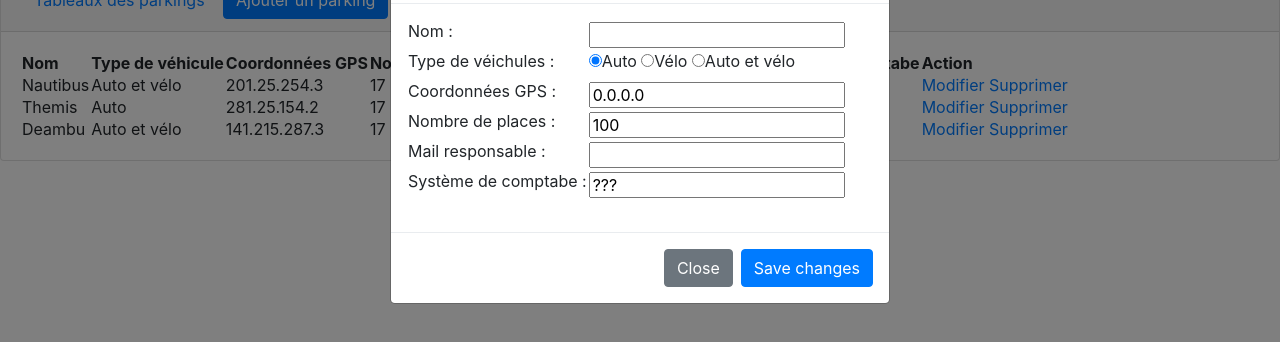
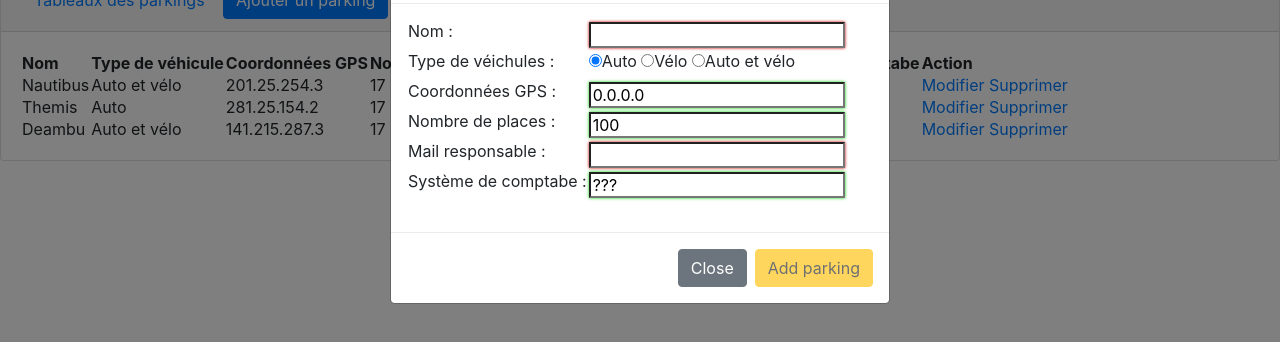
Before and after one commit to JennyNg943/IHMParking, a plain HTML site: page index.html in a window 1280 px wide. Both pictures are taken after a click on the button "Ajouter un parking". Shown: the part 88-430 px from the top of the page. Drawn offline with nearby package versions, Linux system fonts and the light colour scheme.

Commit message:
Véfirication champs

```diff
--- a/JS/script.js
+++ b/JS/script.js
@@ -1,4 +1,5 @@
 function delParking(park){
+
         var item = document.getElementById(park);
         item.parentNode.removeChild(item);
       }
@@ -19,6 +20,8 @@ function delParking(park){
         var parkPlace = document.getElementById(p).value;
         var parkMail = document.getElementById(m).value;
         var parkCompt = document.getElementById(c).value;
+
+
 
         var park = document.createElement('tr');
         park.setAttribute('id', parkName);
@@ -120,3 +123,62 @@ function delParking(park){
         park.querySelector('#mail').innerHTML = parkMail;
         park.querySelector('#compt').innerHTML = parkCompt;
       }
+
+      function verifEntree(n, g, p, m, c){
+        var parkName = document.getElementById(n).value;
+        var parkGPS = document.getElementById(g).value;
+        var parkPlace = document.getElementById(p).value;
+        var parkMail = document.getElementById(m).value;
+        var parkCompt = document.getElementById(c).value;
+        var na = false, gp = false, pl = false, ma = false, co = false;
+
+        if(!(/^[a-zA-Z()]+$/.test(parkName))){
+            document.getElementById(n).setAttribute('class', 'inputParkingFalse');
+            na = false;
+        } else{
+            document.getElementById(n).setAttribute('class', 'inputParkingTrue');
+            na = true;
+        }
+
+        if(/^[a-zA-Z()]+$/.test(parkGPS) || parkGPS == ""){
+            document.getElementById(g).setAttribute('class', 'inputParkingFalse');
+            gp = false;
+        } else {
+            document.getElementById(g).setAttribute('class', 'inputParkingTrue');
+            gp = true;
+        }
+
+        if(/^[a-zA-Z()]+$/.test(parkPlace) || parkPlace == ""){
+            document.getElementById(p).setAttribute('class', 'inputParkingFalse');
+            pl = false;
+        } else {
+            document.getElementById(p).setAttribute('class', 'inputParkingTrue');
+            pl = true;
+        }
+
+        if(!(/^[a-zA-Z()@.]+$/.test(parkMail)) || !(parkMail.includes('@')) || !(parkMail.includes('.'))){
+            document.getElementById(m).setAttribute('class', 'inputParkingFalse');
+            ma = false;
+        } else {
+            document.getElementById(m).setAttribute('class', 'inputParkingTrue');
+            ma = true;
+        }
+
+        if(parkCompt == ""){
+            document.getElementById(c).setAttribute('class', 'inputParkingFalse');
+            co = false;
+        } else {
+            document.getElementById(c).setAttribute('class', 'inputParkingTrue');
+            co = true;
+        }
+
+        if(na && gp && pl && ma && co){
+            document.getElementById('btnAddPark').setAttribute('class', 'btn btn-success');
+            document.getElementById('btnAddPark').disabled = false;
+        } else {
+            document.getElementById('btnAddPark').setAttribute('class', 'btn btn-warning');
+            document.getElementById('btnAddPark').disabled = true;
+
+        }
+
+      }
--- a/index.html
+++ b/index.html
@@ -1,12 +1,13 @@
 <html>
   <head>
     <meta http-equiv="Content-Type" content="text/html; charset=UTF-8" />
+    <link rel="stylesheet" href="style/style.css">
+
     <link rel="stylesheet" href="https://maxcdn.bootstrapcdn.com/bootstrap/4.0.0/css/bootstrap.min.css" integrity="sha384-Gn5384xqQ1aoWXA+058RXPxPg6fy4IWvTNh0E263XmFcJlSAwiGgFAW/dAiS6JXm" crossorigin="anonymous">
     <script src="https://code.jquery.com/jquery-3.2.1.slim.min.js" integrity="sha384-KJ3o2DKtIkvYIK3UENzmM7KCkRr/rE9/Qpg6aAZGJwFDMVNA/GpGFF93hXpG5KkN" crossorigin="anonymous"></script>
     <script src="https://cdnjs.cloudflare.com/ajax/libs/popper.js/1.12.9/umd/popper.min.js" integrity="sha384-ApNbgh9B+Y1QKtv3Rn7W3mgPxhU9K/ScQsAP7hUibX39j7fakFPskvXusvfa0b4Q" crossorigin="anonymous"></script>
     <script src="https://maxcdn.bootstrapcdn.com/bootstrap/4.0.0/js/bootstrap.min.js" integrity="sha384-JZR6Spejh4U02d8jOt6vLEHfe/JQGiRRSQQxSfFWpi1MquVdAyjUar5+76PVCmYl" crossorigin="anonymous"></script>
     <script type="text/javascript" src="JS/script.js"></script>
-
   </head>
   <body>
     <header>
@@ -19,7 +20,7 @@
             <button class="btn btn-link" data-toggle="collapse" data-target="#collapseOne" aria-expanded="true" aria-controls="collapseOne">
               Tableaux des parkings
             </button>
-            <button type="button" class="btn btn-primary" data-toggle="modal" data-target="#exampleModal" id="btnPark">
+            <button type="button" class="btn btn-primary" data-toggle="modal" data-target="#exampleModal" id="btnPark" onclick="verifEntree('newNom', 'newGPS','newNbPlaces', 'newMail', 'newCompt')">
               Ajouter un parking
             </button>
           </h5>
@@ -93,7 +94,7 @@
               <table id="addNewPark">
                 <tr>
                   <td><label>Nom : </label></td>
-                  <td><input type="text" id="newNom"></td>
+                  <td><input type="text" class="inputParkingFalse" id="newNom" onkeyup="verifEntree('newNom', 'newGPS','newNbPlaces', 'newMail', 'newCompt')"></td>
                 </tr>
                 <tr>
                   <td><label>Type de véichules : </label></td>
@@ -105,19 +106,19 @@
                 </tr>
                 <tr>
                   <td><label>Coordonnées GPS : </label></td>
-                  <td><input type="text" id="newGPS" value="0.0.0.0"></td>
+                  <td><input type="text" class="inputParkingFalse" id="newGPS" value="0.0.0.0" onkeyup="verifEntree('newNom', 'newGPS','newNbPlaces', 'newMail', 'newCompt')""></td>
                 </tr>
                 <tr>
                   <td><label>Nombre de places : </label></td>
-                  <td><input type="text" id="newNbPlaces" value="100"></td>
+                  <td><input type="text" class="inputParkingFalse" id="newNbPlaces" value="100" onkeyup="verifEntree('newNom', 'newGPS','newNbPlaces', 'newMail', 'newCompt')""></td>
                 </tr>
                 <tr>
                   <td><label>Mail responsable : </label></td>
-                  <td><input type="text" id="newMail"></td>
+                  <td><input type="mail" class="inputParkingFalse" id="newMail" onkeyup="verifEntree('newNom', 'newGPS','newNbPlaces', 'newMail', 'newCompt')""></td>
                 </tr>
                 <tr>
                   <td><label>Système de comptabe : </label></td>
-                  <td><input type="text" id="newCompt" value="???"></td>
+                  <td><input type="text" class="inputParkingFalse" id="newCompt" value="???" onkeyup="verifEntree('newNom', 'newGPS','newNbPlaces', 'newMail', 'newCompt')""></td>
                 </tr>
               </table>
 
@@ -126,7 +127,7 @@
           </div>
           <div class="modal-footer">
             <button type="button" class="btn btn-secondary" data-dismiss="modal">Close</button>
-            <button type="button" class="btn btn-primary" data-dismiss="modal" onclick="addPark('newNom', 'newType', 'newGPS','newNbPlaces', 'newMail', 'newCompt')">Save changes</button>
+            <button type="button" id="btnAddPark" class="btn btn-warning" data-dismiss="modal" onclick="addPark('newNom', 'newType', 'newGPS','newNbPlaces', 'newMail', 'newCompt')" disabled>Add parking</button>
           </div>
         </div>
       </div>
--- /dev/null
+++ b/style/style.css
@@ -0,0 +1,7 @@
+.inputParkingFalse{
+	box-shadow: 0 0 3px #CC0000;
+}
+
+.inputParkingTrue{
+	box-shadow: 0 0 3px #00D707;
+}
```
